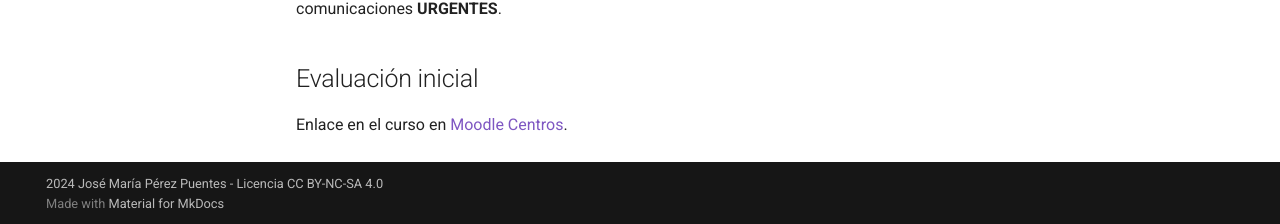
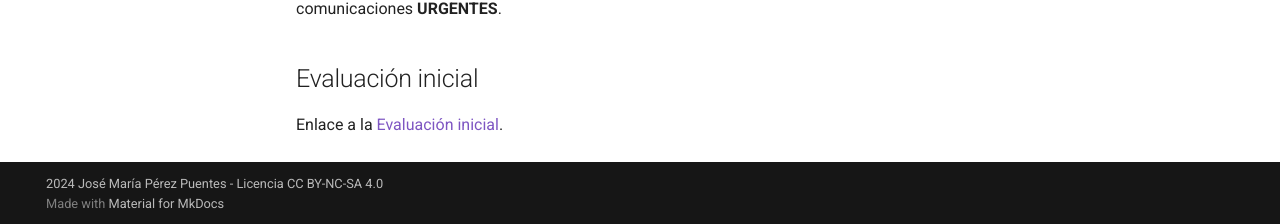
Before and after one commit to Joperpu/psp2425, an MkDocs documentation site: the page built from docs/index.md, in a window 1280 px wide and 900 px high, scrolled down 1698 px. Shown: the part 673-897 px from the top of the window. Built offline with MkDocs 1.6.1 and Material for MkDocs 9.7.7, drawn with Linux system fonts in a browser that asks for light colours.

Commit message:
Añadido enlace de evaluación inicial

```diff
--- a/docs/index.md
+++ b/docs/index.md
@@ -61,4 +61,4 @@ A través del sistema de mensajería de Moodle Centros. El correo corporativo so
 
 ## Evaluación inicial
 
-Enlace en el curso en [Moodle Centros](https://educacionadistancia.juntadeandalucia.es/centros/cordoba/my/).
+Enlace a la [Evaluación inicial](https://forms.gle/bBzSfkZmCHm88hN4A).
```
